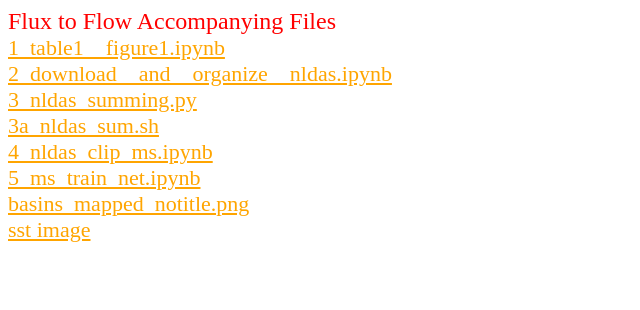
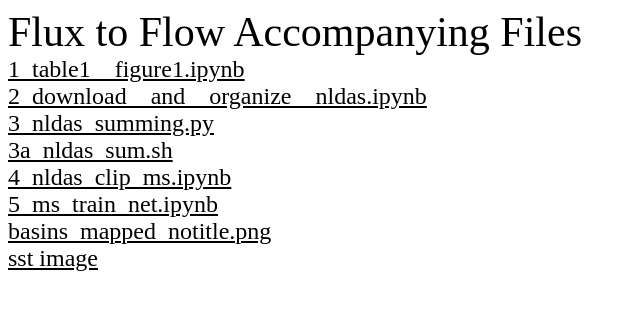
Before and after one commit to fluxtoflow/fluxtoflow.github.io, a plain HTML site: page index.html in a window 1280 px wide. Shown: the whole page, without its empty margins (0-640 px from the left). Drawn offline with Linux system fonts and the light colour scheme.

Commit message:
Update index.html

```diff
--- a/index.html
+++ b/index.html
@@ -2,12 +2,12 @@
 <head>
   <style>
     a {
-      color: orange;
-      font-size: 22;
+      color: black;
+      font-size: 24;
     }
     body {
-      color: red;
-      font-size: 24;
+      color: black;
+      font-size: 42;
     }
   </style>
 </head>
```
